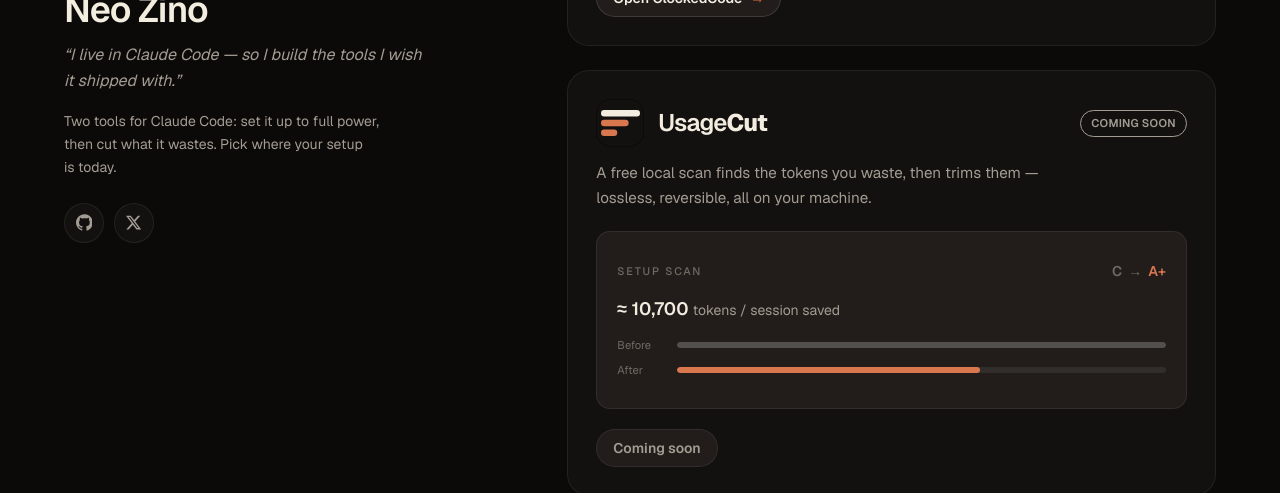
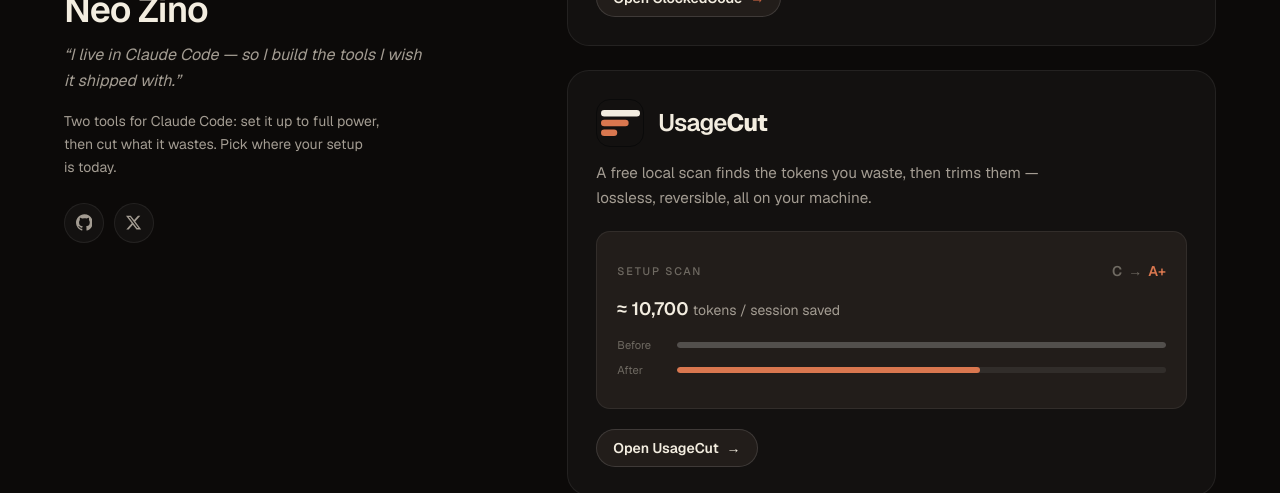
Before and after one commit to NeoZi12/Neo-Freelance-Portfolio, a Next.js app: page / in a window 1280 px wide. Shown: the part 459-952 px from the top of the page. Built offline with nearby package versions, Linux system fonts and the light colour scheme; a web font is replaced by a local one.

Commit message:
feat(portal): unlock UsageCut as a live destination
Co-Authored-By: Claude Opus 4.8 (1M context) <noreply@anthropic.com>

```diff
--- a/components/portal/PortalChooser.tsx
+++ b/components/portal/PortalChooser.tsx
@@ -87,7 +87,6 @@ export default function PortalChooser() {
 
         <ProductCard
           href={USAGECUT_URL}
-          comingSoon
           name={
             <span style={{ letterSpacing: "-0.035em" }}>
               Usage
@@ -98,7 +97,7 @@ export default function PortalChooser() {
           }
           mark={<UsageCutMark size={26} />}
           pitch="A free local scan finds the tokens you waste, then trims them — lossless, reversible, all on your machine."
-          cta="Coming soon"
+          cta="Open UsageCut"
           accent="var(--color-cut-clay)"
           dimmed={active === 0}
           preview={<UsageCutPreview />}
```
